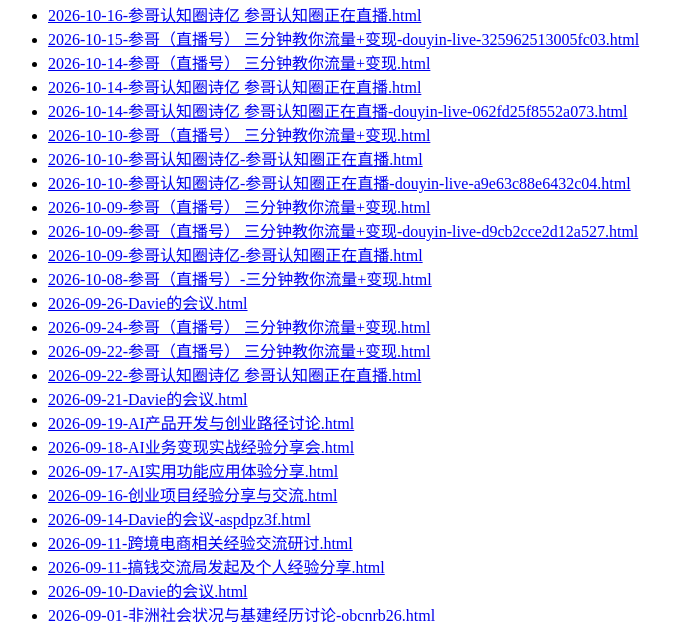
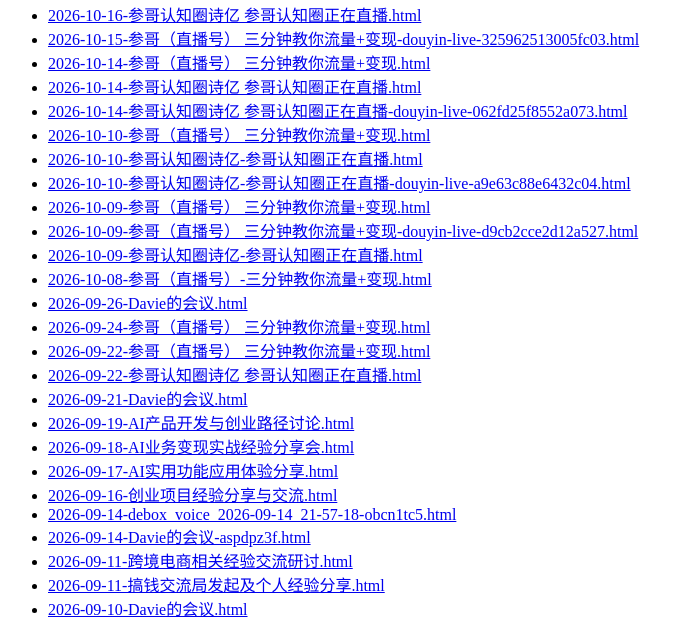
Before and after one commit to liangzai4322/daily-review-cards, a plain HTML site: page docs/meetings/index.html in a window 1280 px wide. Shown: the part 87-709 px from the top of the page, without its empty margins (0-693 px from the left). Drawn offline with Linux system fonts and the light colour scheme.

Commit message:
Update card index

```diff
--- a/docs/meetings/index.html
+++ b/docs/meetings/index.html
@@ -30,6 +30,7 @@
       <li><a href="2026-09-18-AI业务变现实战经验分享会.html">2026-09-18-AI业务变现实战经验分享会.html</a></li>
       <li><a href="2026-09-17-AI实用功能应用体验分享.html">2026-09-17-AI实用功能应用体验分享.html</a></li>
       <li><a href="2026-09-16-创业项目经验分享与交流.html">2026-09-16-创业项目经验分享与交流.html</a></li>
+      <li><a href="2026-09-14-debox_voice_2026-09-14_21-57-18-obcn1tc5.html">2026-09-14-debox_voice_2026-09-14_21-57-18-obcn1tc5.html</a></li>
       <li><a href="2026-09-14-Davie的会议-aspdpz3f.html">2026-09-14-Davie的会议-aspdpz3f.html</a></li>
       <li><a href="2026-09-11-跨境电商相关经验交流研讨.html">2026-09-11-跨境电商相关经验交流研讨.html</a></li>
       <li><a href="2026-09-11-搞钱交流局发起及个人经验分享.html">2026-09-11-搞钱交流局发起及个人经验分享.html</a></li>
```
